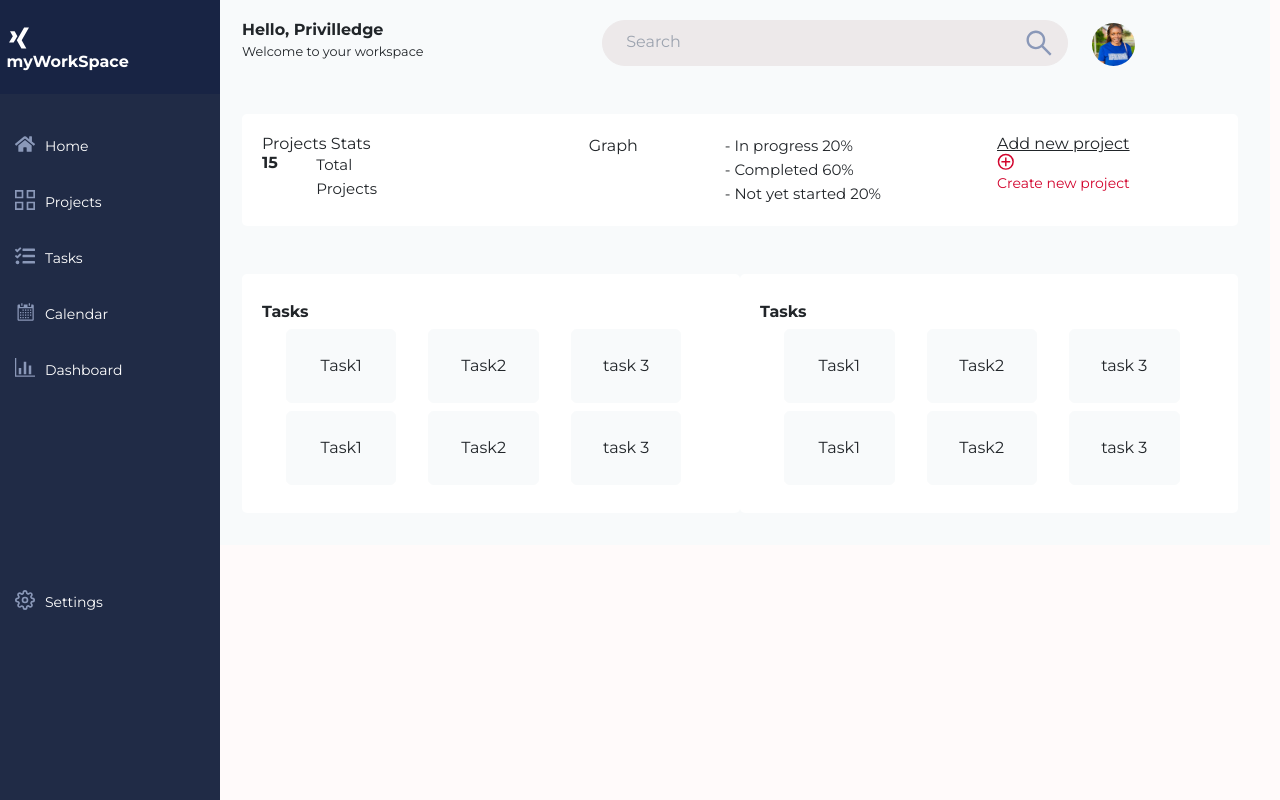
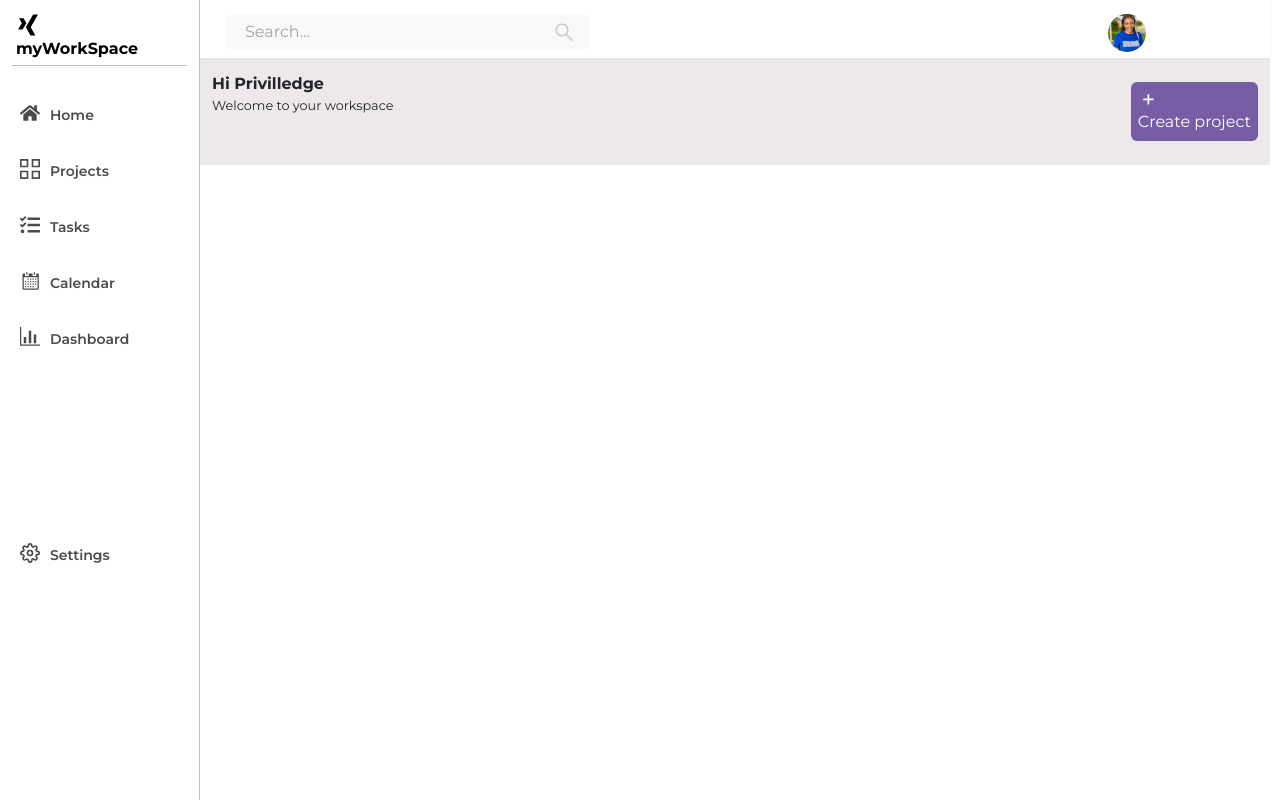
Before and after one commit to privilledge/Project-management-app, a React (Vite) app: page /pma/home in a window 1280 px wide. Built offline with nearby package versions, Linux system fonts and the light colour scheme.

Commit message:
home and side bar

```diff
--- a/src/App.css
+++ b/src/App.css
@@ -1,5 +1,5 @@
 body {
-  background-color: #fffafa !important;
+  background-color: #ffffff !important;
 }
 
 .logo {
@@ -17,7 +17,7 @@ body {
   justify-content: space-between;
   width: 100%;
   overflow: hidden;
-  background-color: #fffafa;
+  background-color: #ffffff;
   box-shadow: 0px 0px 3px 2px rgba(0, 0, 0, 0.1);
   padding: 0.7% 6% 0.7% 6%;
 }
@@ -45,13 +45,14 @@ body {
 }
 
 .signup {
-  background: linear-gradient(to right, #8aaae5, #fb6793);
+  background: linear-gradient(to right, #16b9c3, #ff007f);
   border: 1px solid #16b9c3 !important;
   border-radius: 0.3em !important;
   color: white !important;
   font-size: 20px !important;
   font-weight: 600 !important;
-  width: auto;
+  padding: 10px !important;
+  width: 30%;
 }
 
 .video-container {
@@ -73,8 +74,14 @@ body {
 .hero .row,
 .hero .features span,
 .hero .text-center {
-  background-color: #16b9c3 !important;
-  color: #eaeaea;
+  background-color: #f9ffff !important;
+  color: #101010;
+}
+
+.bg {
+  background: url("./assets/bg.jpg") !important;
+  background-position: top;
+  background-repeat: no-repeat;
 }
 .features-cards {
   color: #101010 !important;
@@ -88,10 +95,14 @@ body {
   color: #eaeaea;
   text-align: right;
 }
+.top-bar {
+  background-color: #ffffff;
+  padding: 6px;
+  box-shadow: 0px 0px 3px 0px rgba(0, 0, 0, 0.1);
+}
 
 .searchbar {
   width: 100%;
-  height: 2.5rem !important;
   border: none;
   outline: none;
   background: none;
@@ -103,14 +114,23 @@ body {
   display: flex;
 }
 .search {
-  border: 1px #ede9ea solid;
-  border-radius: 5em;
-  background-color: #ede9ea;
+  border: 1px #f9f9f9 solid;
+  border-radius: 6px;
+  background-color: #f9f9f9;
+  width: 85% !important;
+}
+.intro .create {
+  text-align: right;
+}
+.intro .create .btn {
+  background-color: #775da6;
+  padding: 6px;
+  color: #fff;
 }
 .intro-card {
   background-color: white !important;
   padding: 2%;
-  border-radius: 5px;
+  border-radius: 12px;
 }
 .tasks {
   background-color: white !important;
@@ -142,4 +162,10 @@ body {
   .imageIcon {
     display: none;
   }
+  .signup {
+    width: auto;
+  }
+  .intro .create {
+    text-align: left;
+  }
 }
--- a/src/App.jsx
+++ b/src/App.jsx
@@ -14,8 +14,6 @@ function App() {
     <>
       <BrowserRouter>
         <div className="app">
-          <Sidebar />
-          <div className="main-content">
           <Routes>
             <Route path="/pma" element={<LandingPage />} />
 
@@ -24,7 +22,6 @@ function App() {
             <Route path="/pma/tasks" element={<Tasks />} />
           </Routes>
         </div>
-        </div>
       </BrowserRouter>
     </>
   );
--- a/src/Components/Home.jsx
+++ b/src/Components/Home.jsx
@@ -1,139 +1,50 @@
 import { Row, Col } from "react-bootstrap";
-import Searchbar from "../Components/Searchbar";
-import Icon from "../Components/Icon";
+import TopBar from "./TopBar";
+
+import Sidebar from "./Sidebar";
 function Home() {
   return (
     <>
+      <Sidebar />
+      <div className="main-content">
+        <div className="top-bar">
+          <TopBar />
+        </div>
         <div className="container">
+          <div className="intro">
             <Row>
-          <Col md={4}>
+              <Col md={7} className="py-3">
                 {" "}
-            <h3 className="fw-bold py-0 mb-0">Hello, Privilledge</h3>
+                <h2 className="fw-bold py-0 mb-0">Hi Privilledge</h2>
                 <small className="mb-0 mt-0">Welcome to your workspace</small>
               </Col>
-          <Col md={6}>
-            <Searchbar />
-          </Col>
-          <Col md={2}>
-            <Icon />
-          </Col>
-        </Row>
-
-        <div className="intro-card mt-5">
-          <Row>
-            <Col md={4}>
-              <h5>Projects Stats</h5>
-              <Row>
-                <Col md={2}>
-                  <h1 className="fw-bold">15</h1>
-                </Col>
-                <Col md={3}>
-                  <span style={{ fontSize: "15px" }}>
-                    Total
-                    <br />
-                    Projects
-                  </span>
-                </Col>
-              </Row>
-            </Col>
-            <Col md={5}>
-              <Row>
-                <Col md={4}>Graph</Col>
-                <Col md={6}>
-                  <span style={{ fontSize: "15px" }}>
-                    - In progress 20%
-                    <br />
-                    - Completed 60%
-                    <br />- Not yet started 20%
-                  </span>
-                </Col>
-              </Row>
-            </Col>
-            <Col md={3}>
-              <h6 className="" style={{ textDecoration: "underline" }}>
-                Add new project
-              </h6>
+              <Col md={5} className="py-4 create">
+                {" "}
+                <button className="btn">
                   <svg
                     stroke="currentColor"
                     fill="currentColor"
                     stroke-width="0"
                     viewBox="0 0 24 24"
-                height="1.1em"
-                width="1.1em"
+                    height="1.3em"
+                    width="1.3em"
                     xmlns="http://www.w3.org/2000/svg"
                   >
                     <path
                       fill="none"
-                  stroke="#D2042D"
+                      stroke="#fff"
                       stroke-width="2"
-                  d="M12,22 C17.5228475,22 22,17.5228475 22,12 C22,6.4771525 17.5228475,2 12,2 C6.4771525,2 2,6.4771525 2,12 C2,17.5228475 6.4771525,22 12,22 Z M12,18 L12,6 M6,12 L18,12"
+                      d="M12,18 L12,6 M6,12 L18,12"
                     ></path>
                   </svg>
-              <span style={{ fontSize: "14px" }}>
-                <a
-                  href="#"
-                  style={{ color: "#D2042D", textDecoration: "none" }}
-                >
-                  Create new project
-                </a>
-              </span>
+                  Create project
+                </button>
               </Col>
             </Row>
           </div>
-        <div className="second mt-5">
-          <Row>
-            <Col md={6} className="tasks">
-              <h5 className="fw-bold px-2 py-2">Tasks</h5>
-              <Row className="mx-3">
-                <Col md={3} className="task text-center mx-3 mb-2">
-                  Task1
-                </Col>
-                <Col md={3} className="task text-center mx-3 mb-2">
-                  Task2
-                </Col>
-                <Col md={3} className="task text-center mx-3 mb-2">
-                  task 3
-                </Col>
-              </Row>
-              <Row className="mx-3">
-                <Col md={3} className="task text-center mx-3 mb-2">
-                  Task1
-                </Col>
-                <Col md={3} className="task text-center mx-3 mb-2">
-                  Task2
-                </Col>
-                <Col md={3} className="task text-center mx-3 mb-2">
-                  task 3
-                </Col>
-              </Row>
-            </Col>
 
-            <Col md={6} className="tasks">
-              <h5 className="fw-bold px-2 py-2">Tasks</h5>
-              <Row className="mx-3">
-                <Col md={3} className="task text-center mx-3 mb-2">
-                  Task1
-                </Col>
-                <Col md={3} className="task text-center mx-3 mb-2">
-                  Task2
-                </Col>
-                <Col md={3} className="task text-center mx-3 mb-2">
-                  task 3
-                </Col>
-              </Row>
-              <Row className="mx-3">
-                <Col md={3} className="task text-center mx-3 mb-2">
-                  Task1
-                </Col>
-                <Col md={3} className="task text-center mx-3 mb-2">
-                  Task2
-                </Col>
-                <Col md={3} className="task text-center mx-3 mb-2">
-                  task 3
-                </Col>
-              </Row>
-            </Col>
-          </Row>
+          <div className="first-card mt-0"></div>
+          <div className="second mt-2"></div>
         </div>
       </div>
     </>
--- a/src/Components/Icon.jsx
+++ b/src/Components/Icon.jsx
@@ -5,8 +5,8 @@ function Icon() {
       <div className="imageIcon">
         <img
           src={iconPic}
-          style={{ width: "43px" }}
-          className="icon-image"
+          style={{ width: "38px" }}
+          className="icon-image mt-2"
           alt=""
         />
       </div>
--- a/src/Components/Searchbar.jsx
+++ b/src/Components/Searchbar.jsx
@@ -1,16 +1,16 @@
 function Searchbar() {
   return (
     <>
-      <div className="search d-flex ml-5">
-        <input type="text" className="searchbar" placeholder="Search" />
-        <button className="search-button btn ml-2">
+      <div className="search d-flex ml-5 mt-2">
+        <input type="text" className="searchbar" placeholder="Search..." />
+        <button className="search-button btn ml-1">
           <svg
             stroke="currentColor"
-            fill="currentColor"
+            fill="#cbcbcb"
             stroke-width="0"
             viewBox="0 0 1024 1024"
-            height="2em"
-            width="2em"
+            height="1.4em"
+            width="1.4em"
             xmlns="http://www.w3.org/2000/svg"
           >
             <path d="M909.6 854.5L649.9 594.8C690.2 542.7 712 479 712 412c0-80.2-31.3-155.4-87.9-212.1-56.6-56.7-132-87.9-212.1-87.9s-155.5 31.3-212.1 87.9C143.2 256.5 112 331.8 112 412c0 80.1 31.3 155.5 87.9 212.1C256.5 680.8 331.8 712 412 712c67 0 130.6-21.8 182.7-62l259.7 259.6a8.2 8.2 0 0 0 11.6 0l43.6-43.5a8.2 8.2 0 0 0 0-11.6zM570.4 570.4C528 612.7 471.8 636 412 636s-116-23.3-158.4-65.6C211.3 528 188 471.8 188 412s23.3-116.1 65.6-158.4C296 211.3 352.2 188 412 188s116.1 23.2 158.4 65.6S636 352.2 636 412s-23.3 116.1-65.6 158.4z"></path>
--- a/src/Components/Sidebar.jsx
+++ b/src/Components/Sidebar.jsx
@@ -5,11 +5,11 @@ function Sidebar() {
   return (
     <>
       <nav className="sidebar">
-        <div className="logo-div" style={{ backgroundColor: "#182444" }}>
+        <div className="logo-div" style={{ backgroundColor: "" }}>
           <ul className="side-logo">
             <svg
               stroke="currentColor"
-              fill="#fff"
+              fill="#000"
               stroke-width="0"
               viewBox="0 0 512 512"
               height="1.5em"
@@ -18,11 +18,17 @@ function Sidebar() {
             >
               <path d="M313.8 303.9L469 32H365L209.4 303.8c-.4.7-.4 1.1 0 1.7l98.9 173.8c.4.7.8.7 1.6.7H413l-99.3-174.7c-.2-.3-.1-1 .1-1.4zM221.9 216.2L163 113c-.5-.8-1-1-2-1H65l58.9 104.4c.1.2.2.6.1.8L43 352h96.8c.8 0 1.2-.2 1.6-.9l80.5-133.7c.1-.3.1-.9 0-1.2z"></path>
             </svg>
-            <span className="fw-bold">myWorkSpace</span>
+            <span className="fw-bold" style={{ color: "#000000" }}>
+              myWorkSpace
+            </span>
           </ul>
+          <div className="container">
+            <hr style={{ color: "#000" }} />
+          </div>
         </div>
+
         <ul className="links">
-          <li>
+          <li className="active">
             <Link to="/pma/home">
               <span className="icon">
                 <svg
@@ -54,7 +60,6 @@ function Sidebar() {
                 >
                   <path
                     fill="none"
-                    stroke="#8A98B8"
                     stroke-width="2"
                     d="M9,15 L9,23 L1,23 L1,15 L9,15 Z M23,15 L23,23 L15,23 L15,15 L23,15 Z M9,1 L9,9 L1,9 L1,1 L9,1 Z M23,1 L23,9 L15,9 L15,1 L23,1 Z"
                   ></path>
--- /dev/null
+++ b/src/Components/TopBar.jsx
@@ -0,0 +1,21 @@
+import { Row, Col } from "react-bootstrap";
+import Searchbar from "./Searchbar";
+import Icon from "./Icon";
+
+function TopBar() {
+  return (
+    <>
+      <Row>
+        {" "}
+        <Col md={5}>
+          <Searchbar />
+        </Col>
+        <Col md={5}></Col>
+        <Col md={2}>
+          <Icon />
+        </Col>
+      </Row>
+    </>
+  );
+}
+export default TopBar;
--- a/src/assets/componentsStyles/sidebar.css
+++ b/src/assets/componentsStyles/sidebar.css
@@ -1,14 +1,15 @@
 /* src/Sidebar.css */
 
 .sidebar {
-  width: 220px;
-  background-color: #202b46;
+  width: 200px;
+  background-color: #ffffff;
   color: #fff;
   height: 100vh;
   position: fixed;
   top: 0;
   left: 0;
-  overflow-y: auto;
+  overflow-y: none;
+  border-right: 1px solid #bfbfbf;
 }
 
 .sidebar ul {
@@ -16,19 +17,21 @@
   padding: 0;
 }
 .sidebar ul li:hover {
-  background-color: #182444;
+  background-color: #eeebf4;
 }
 
 .sidebar ul li {
-  padding: 15px;
+  padding: 15px 15px 15px 20px;
+
   text-align: left;
 }
 
 .sidebar ul li a {
-  color: #fff;
+  color: #4b4b4b;
   text-decoration: none;
   display: flex;
   align-items: center;
+  font-weight: 600;
 }
 
 .sidebar ul li a .icon {
@@ -37,11 +40,11 @@
 }
 
 .sidebar ul li a:hover {
-  background-color: #182444;
+  background-color: #eeebf4;
 }
 
 .sidebar ul li a.active {
-  background-color: #555;
+  background-color: #eeebf4;
 }
 .sidebar ul li a .text {
   font-size: 14px !important;
@@ -49,11 +52,11 @@
 }
 
 .main-content {
-  margin-left: 210px;
+  margin-left: 200px;
   margin-right: 10px;
-  padding: 20px;
+
   transition: margin-left 0.3s;
-  background-color: #f8fafb;
+  background-color: #ede9ea;
 }
 .links {
   margin-top: 10%;
@@ -62,9 +65,9 @@
   margin-top: 80%;
 }
 .side-logo {
-  margin-left: 3%;
-  padding-top: 12% !important;
-  padding-bottom: 9% !important;
+  margin-left: 8%;
+  padding-top: 6.5% !important;
+  padding-bottom: 1.8% !important;
   font-family: sans-serif;
 }
 /* Adjust main content margin for smaller screens */
@@ -90,5 +93,5 @@
   }
 }
 svg {
-  color: #8a98b8 !important;
+  color: #4b4b4b !important;
 }
```
Also changed, not shown: src/Components/LandingPage.jsx (+31 -1 lines), src/assets/bg.jpg (added). Lines whose indentation alone changed are shown as unchanged.
